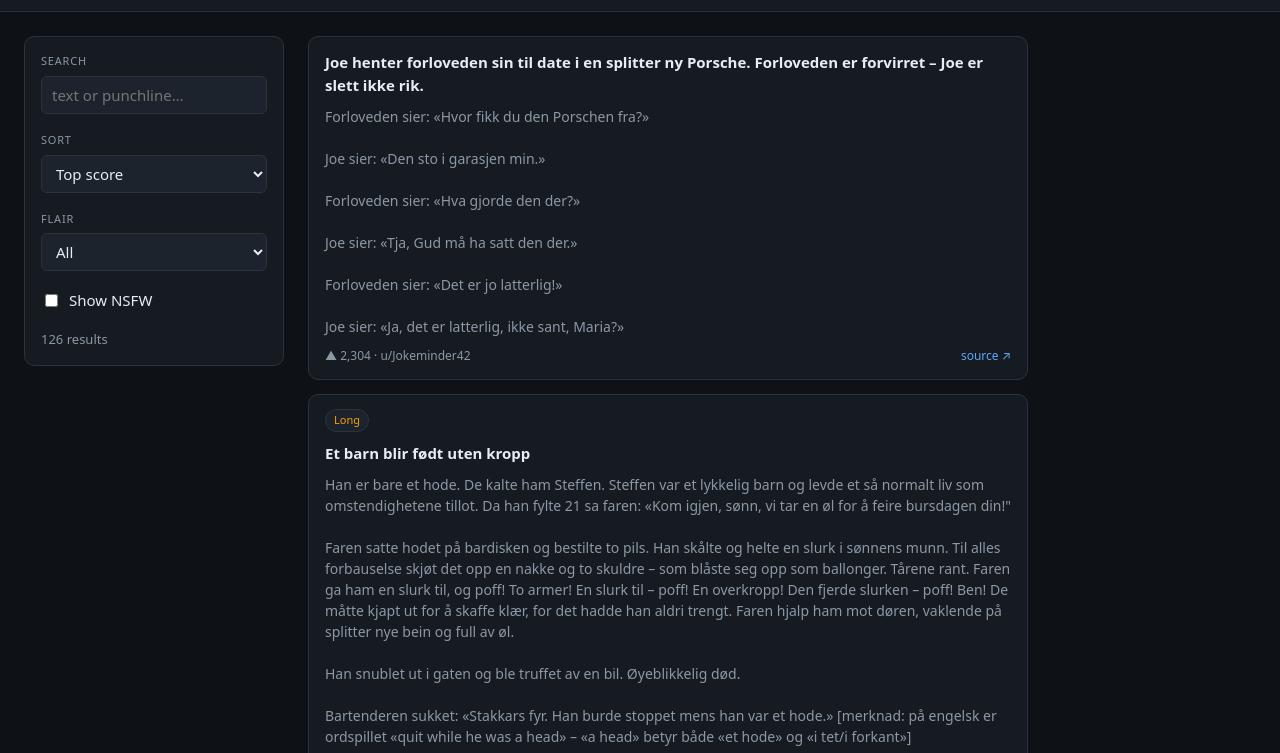
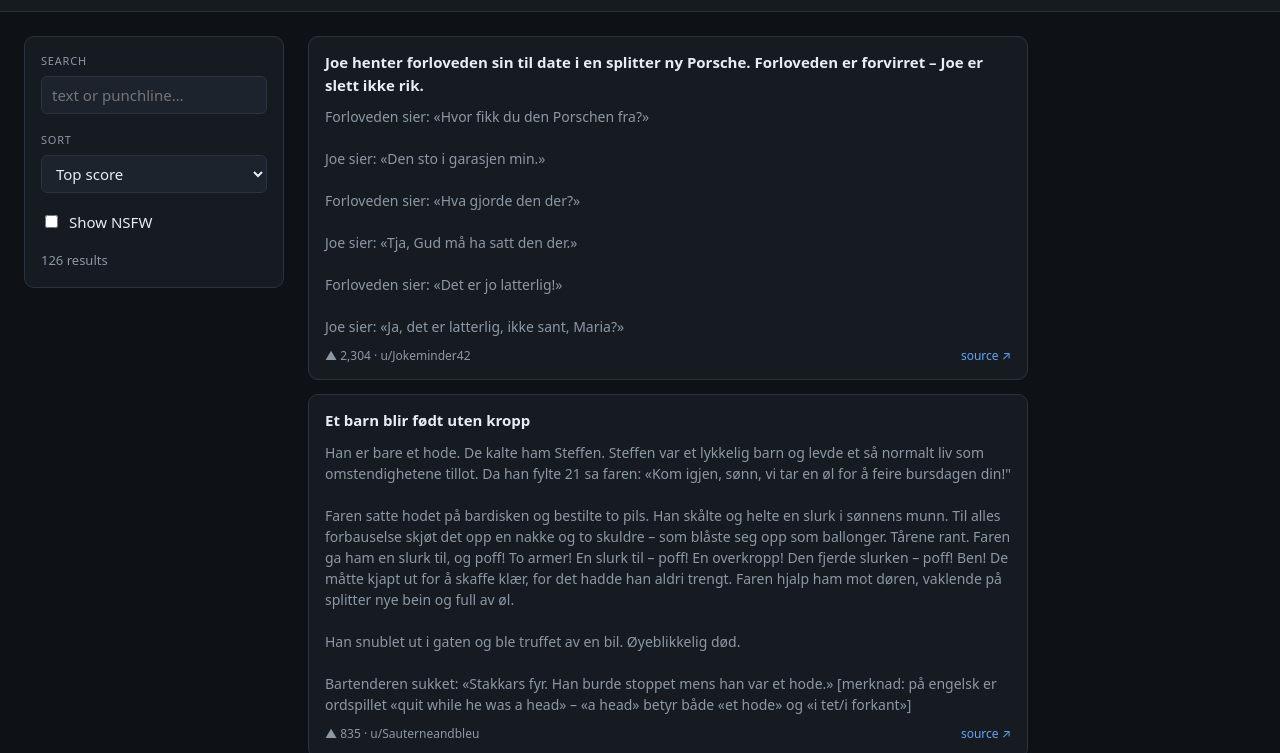
Before and after one commit to ekkeltype/artige, a website: page index.html in a window 1280 px wide. Shown: the part 47-800 px from the top of the page. Drawn offline with Linux system fonts and the light colour scheme.

Commit message:
Remove flair filter and card pill

```diff
--- a/app.js
+++ b/app.js
@@ -6,7 +6,6 @@ const state = {
   filters: {
     search: '',
     sort: 'score',
-    flair: '',
     nsfw: false,
     language: '',
   },
@@ -32,7 +31,6 @@ async function load() {
   const langs = availableLanguages();
   if (langs.length > 0) state.filters.language = langs[0];
   renderHeader(data);
-  renderFlairOptions();
   render();
 }
 
@@ -44,10 +42,6 @@ function availableLanguages() {
   return Array.from(set).sort();
 }
 
-function uniq(arr) {
-  return Array.from(new Set(arr)).sort((a, b) => a.localeCompare(b));
-}
-
 function renderHeader(data) {
   $('totalCount').textContent = `${(data.count ?? state.jokes.length).toLocaleString()} jokes`;
   $('lastFetched').textContent = state.lastFetched
@@ -55,23 +49,11 @@ function renderHeader(data) {
     : 'no data yet';
 }
 
-function renderFlairOptions() {
-  const flairs = uniq(state.jokes.map((j) => j.flair).filter(Boolean));
-  const sel = $('flair');
-  for (const f of flairs) {
-    const opt = document.createElement('option');
-    opt.value = f;
-    opt.textContent = f;
-    sel.appendChild(opt);
-  }
-}
-
 function applyFilters() {
-  const { search, sort, flair, nsfw } = state.filters;
+  const { search, sort, nsfw } = state.filters;
   const q = search.trim().toLowerCase();
   let out = state.jokes.filter((j) => {
     if (!nsfw && j.nsfw) return false;
-    if (flair && j.flair !== flair) return false;
     if (q) {
       const v = viewOf(j);
       const hay = `${v.title} ${v.body}`.toLowerCase();
@@ -105,7 +87,6 @@ function card(j) {
 
   const pills = document.createElement('div');
   pills.className = 'pills';
-  if (j.flair) pills.appendChild(pill(j.flair, 'flair'));
   if (j.nsfw) pills.appendChild(pill('NSFW', 'nsfw'));
   if (v.isFallback) pills.appendChild(pill('original', 'fallback'));
   if (pills.children.length > 0) el.appendChild(pills);
@@ -172,11 +153,6 @@ $('sort').addEventListener('change', (e) => {
   state.shown = PAGE_SIZE;
   render();
 });
-$('flair').addEventListener('change', (e) => {
-  state.filters.flair = e.target.value;
-  state.shown = PAGE_SIZE;
-  render();
-});
 $('nsfw').addEventListener('change', (e) => {
   state.filters.nsfw = e.target.checked;
   state.shown = PAGE_SIZE;
--- a/index.html
+++ b/index.html
@@ -32,11 +32,6 @@
           </select>
         </section>
 
-        <section>
-          <label class="label">Flair</label>
-          <select id="flair"><option value="">All</option></select>
-        </section>
-
         <section class="row">
           <label class="toggle">
             <input id="nsfw" type="checkbox" />
```
